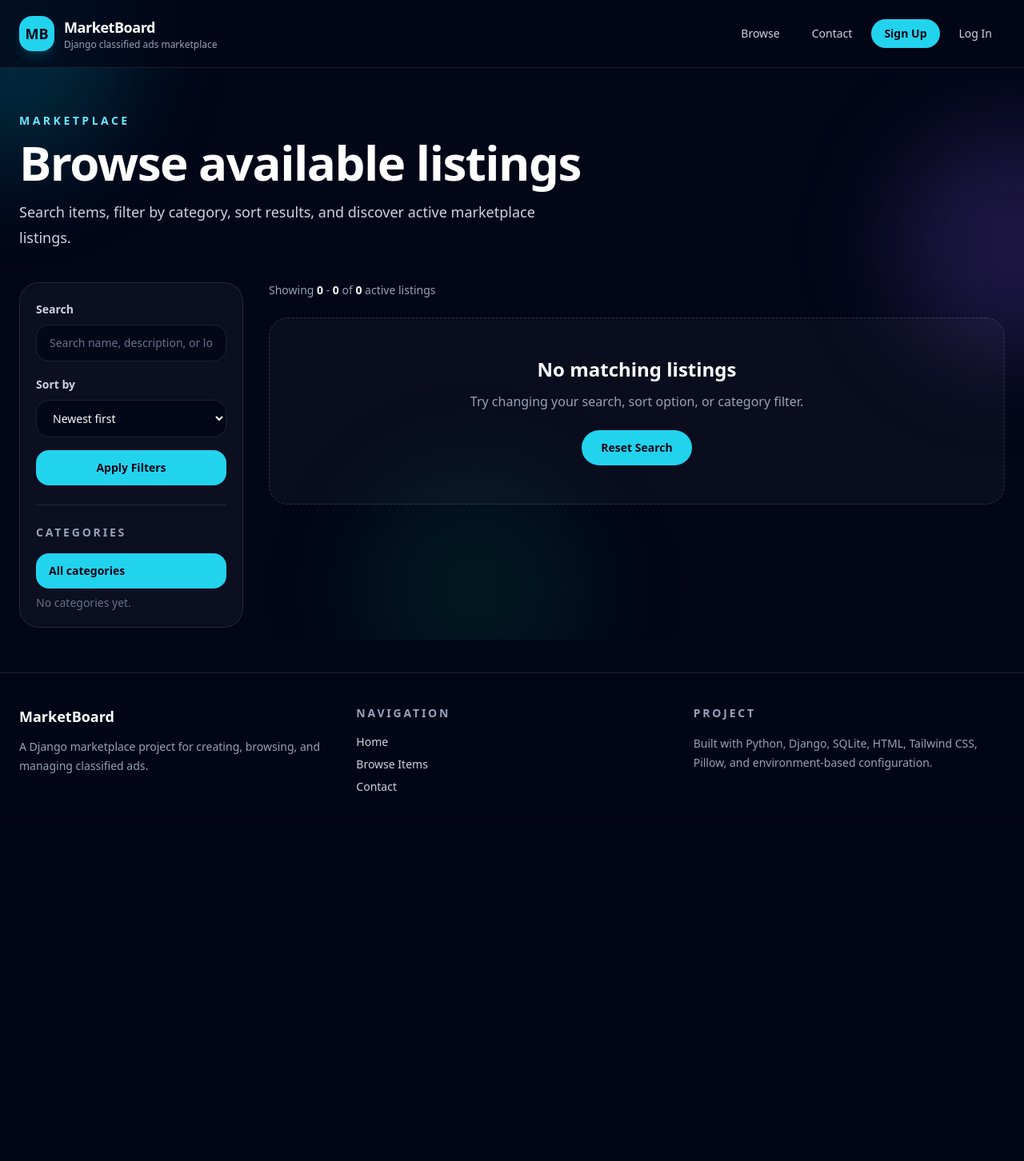
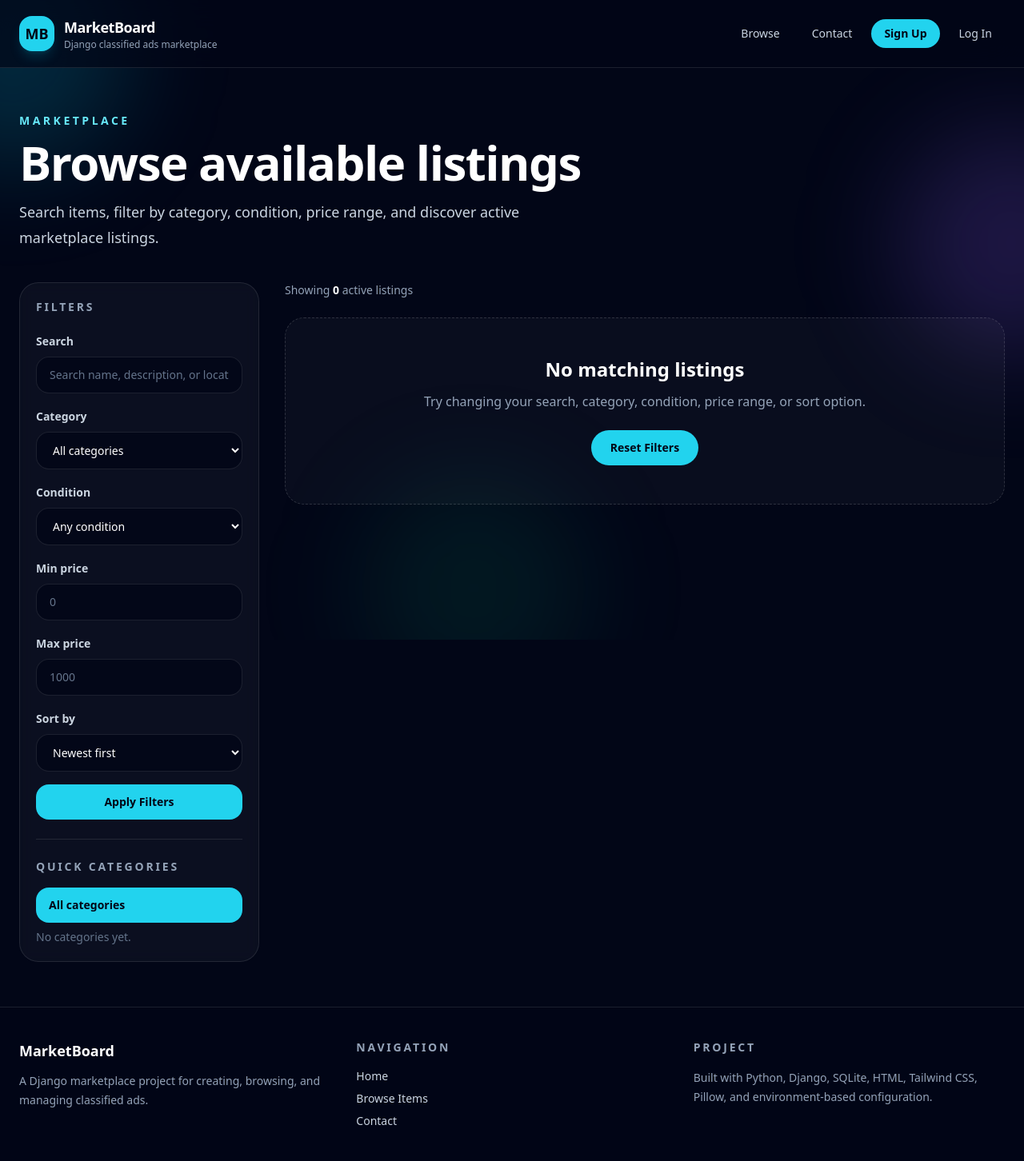
Before and after one commit to mohammad-azimi/MarketBoard, a Django app: page /items/ in a window 1280 px wide. Shown: the whole page at 80% size. Before the commit the page ends 989 px from the top, so only its background shows below. Run offline with Django 4.2, Linux system fonts and the light colour scheme; data that the repository does not hold is empty; some libraries are stand-ins or nearby versions.

Commit message:
Add advanced marketplace filters

```diff
--- a/Panel/item/templates/item/items.html
+++ b/Panel/item/templates/item/items.html
@@ -11,7 +11,7 @@
         Browse available listings
       </h1>
       <p class="mt-4 max-w-2xl text-lg leading-8 text-slate-300">
-        Search items, filter by category, sort results, and discover active marketplace listings.
+        Search items, filter by category, condition, price range, and discover active marketplace listings.
       </p>
     </div>
 
@@ -22,8 +22,20 @@
     {% endif %}
   </div>
 
-  <div class="mt-10 grid gap-8 lg:grid-cols-[280px_1fr]">
+  <div class="mt-10 grid gap-8 lg:grid-cols-[300px_1fr]">
     <aside class="h-fit rounded-[1.5rem] border border-white/10 bg-white/[0.04] p-5 backdrop-blur">
+      <div class="mb-5 flex items-center justify-between">
+        <h2 class="text-sm font-semibold uppercase tracking-[0.2em] text-slate-400">
+          Filters
+        </h2>
+
+        {% if active_filters_count %}
+          <span class="rounded-full bg-cyan-400/10 px-3 py-1 text-xs font-bold text-cyan-300">
+            {{ active_filters_count }} active
+          </span>
+        {% endif %}
+      </div>
+
       <form method="get" action="{% url 'item:items' %}" class="space-y-4">
         <div>
           <label for="query" class="text-sm font-semibold text-slate-300">Search</label>
@@ -34,6 +46,70 @@
             placeholder="Search name, description, or location"
             class="mt-2 w-full rounded-2xl border border-white/10 bg-slate-950/80 px-4 py-3 text-sm text-white outline-none transition placeholder:text-slate-500 focus:border-cyan-400"
           >
+        </div>
+
+        <div>
+          <label for="category" class="text-sm font-semibold text-slate-300">Category</label>
+          <select
+            id="category"
+            name="category"
+            class="mt-2 w-full rounded-2xl border border-white/10 bg-slate-950/80 px-4 py-3 text-sm text-white outline-none transition focus:border-cyan-400"
+          >
+            <option value="0" {% if category_id == 0 %}selected{% endif %}>All categories</option>
+
+            {% for category in categories %}
+              <option value="{{ category.id }}" {% if category.id == category_id %}selected{% endif %}>
+                {{ category.name }}
+              </option>
+            {% endfor %}
+          </select>
+        </div>
+
+        <div>
+          <label for="condition" class="text-sm font-semibold text-slate-300">Condition</label>
+          <select
+            id="condition"
+            name="condition"
+            class="mt-2 w-full rounded-2xl border border-white/10 bg-slate-950/80 px-4 py-3 text-sm text-white outline-none transition focus:border-cyan-400"
+          >
+            <option value="" {% if not condition %}selected{% endif %}>Any condition</option>
+
+            {% for value, label in condition_choices %}
+              <option value="{{ value }}" {% if value == condition %}selected{% endif %}>
+                {{ label }}
+              </option>
+            {% endfor %}
+          </select>
+        </div>
+
+        <div class="grid gap-4 sm:grid-cols-2 lg:grid-cols-1">
+          <div>
+            <label for="min_price" class="text-sm font-semibold text-slate-300">Min price</label>
+            <input
+              id="min_price"
+              name="min_price"
+              type="number"
+              min="0"
+              step="0.01"
+              value="{{ min_price }}"
+              placeholder="0"
+              class="mt-2 w-full rounded-2xl border border-white/10 bg-slate-950/80 px-4 py-3 text-sm text-white outline-none transition placeholder:text-slate-500 focus:border-cyan-400"
+            >
+          </div>
+
+          <div>
+            <label for="max_price" class="text-sm font-semibold text-slate-300">Max price</label>
+            <input
+              id="max_price"
+              name="max_price"
+              type="number"
+              min="0"
+              step="0.01"
+              value="{{ max_price }}"
+              placeholder="1000"
+              class="mt-2 w-full rounded-2xl border border-white/10 bg-slate-950/80 px-4 py-3 text-sm text-white outline-none transition placeholder:text-slate-500 focus:border-cyan-400"
+            >
+          </div>
         </div>
 
         <div>
@@ -52,13 +128,11 @@
           </select>
         </div>
 
-        <input type="hidden" name="category" value="{{ category_id }}">
-
         <button class="w-full rounded-2xl bg-cyan-400 px-5 py-3 text-sm font-bold text-slate-950 transition hover:bg-cyan-300">
           Apply Filters
         </button>
 
-        {% if query or category_id or sort != "newest" %}
+        {% if active_filters_count %}
           <a href="{% url 'item:items' %}" class="block rounded-2xl border border-white/10 px-5 py-3 text-center text-sm font-semibold text-slate-300 transition hover:bg-white/10 hover:text-white">
             Clear Filters
           </a>
@@ -68,11 +142,13 @@
       <div class="my-6 h-px bg-white/10"></div>
 
       <div>
-        <h2 class="text-sm font-semibold uppercase tracking-[0.2em] text-slate-400">Categories</h2>
+        <h2 class="text-sm font-semibold uppercase tracking-[0.2em] text-slate-400">
+          Quick Categories
+        </h2>
 
         <div class="mt-4 space-y-2">
           <a
-            href="{% url 'item:items' %}{% if query or sort != 'newest' %}?{% if query %}query={{ query }}{% endif %}{% if query and sort != 'newest' %}&{% endif %}{% if sort != 'newest' %}sort={{ sort }}{% endif %}{% endif %}"
+            href="{% url 'item:items' %}"
             class="flex items-center justify-between rounded-2xl px-4 py-3 text-sm font-semibold transition {% if category_id == 0 %}bg-cyan-400 text-slate-950{% else %}bg-white/[0.03] text-slate-300 hover:bg-white/10 hover:text-white{% endif %}"
           >
             <span>All categories</span>
@@ -80,7 +156,7 @@
 
           {% for category in categories %}
             <a
-              href="{% url 'item:items' %}?category={{ category.id }}{% if query %}&query={{ query }}{% endif %}{% if sort != 'newest' %}&sort={{ sort }}{% endif %}"
+              href="{% url 'item:items' %}?category={{ category.id }}"
               class="flex items-center justify-between rounded-2xl px-4 py-3 text-sm font-semibold transition {% if category.id == category_id %}bg-cyan-400 text-slate-950{% else %}bg-white/[0.03] text-slate-300 hover:bg-white/10 hover:text-white{% endif %}"
             >
               <span>{{ category.name }}</span>
@@ -95,6 +171,7 @@
 
     <div>
       <div class="mb-6 flex flex-col justify-between gap-3 sm:flex-row sm:items-center">
+        {% if total_items %}
           <p class="text-sm text-slate-400">
             Showing
             <span class="font-bold text-white">{{ page_obj.start_index }}</span>
@@ -104,6 +181,11 @@
             <span class="font-bold text-white">{{ total_items }}</span>
             active listing{{ total_items|pluralize }}
           </p>
+        {% else %}
+          <p class="text-sm text-slate-400">
+            Showing <span class="font-bold text-white">0</span> active listings
+          </p>
+        {% endif %}
 
         {% if page_obj.has_other_pages %}
           <p class="text-sm text-slate-500">
@@ -165,9 +247,10 @@
         {% empty %}
           <div class="col-span-full rounded-[1.5rem] border border-dashed border-white/15 bg-white/[0.03] p-12 text-center">
             <h3 class="text-2xl font-black text-white">No matching listings</h3>
-            <p class="mt-3 text-slate-400">Try changing your search, sort option, or category filter.</p>
+            <p class="mt-3 text-slate-400">Try changing your search, category, condition, price range, or sort option.</p>
+
             <a href="{% url 'item:items' %}" class="mt-6 inline-flex rounded-full bg-cyan-400 px-6 py-3 text-sm font-bold text-slate-950 transition hover:bg-cyan-300">
-              Reset Search
+              Reset Filters
             </a>
           </div>
         {% endfor %}
@@ -178,7 +261,7 @@
           <div>
             {% if page_obj.has_previous %}
               <a
-                href="?page={{ page_obj.previous_page_number }}{% if query %}&query={{ query }}{% endif %}{% if category_id %}&category={{ category_id }}{% endif %}{% if sort %}&sort={{ sort }}{% endif %}"
+                href="?page={{ page_obj.previous_page_number }}{% if preserved_querystring %}&{{ preserved_querystring }}{% endif %}"
                 class="inline-flex rounded-full border border-white/10 bg-white/5 px-5 py-3 text-sm font-bold text-white transition hover:bg-white/10"
               >
                 ← Previous
@@ -198,7 +281,7 @@
                 </span>
               {% else %}
                 <a
-                  href="?page={{ page_number }}{% if query %}&query={{ query }}{% endif %}{% if category_id %}&category={{ category_id }}{% endif %}{% if sort %}&sort={{ sort }}{% endif %}"
+                  href="?page={{ page_number }}{% if preserved_querystring %}&{{ preserved_querystring }}{% endif %}"
                   class="flex h-10 w-10 items-center justify-center rounded-full border border-white/10 bg-white/5 text-sm font-bold text-white transition hover:bg-white/10"
                 >
                   {{ page_number }}
@@ -210,7 +293,7 @@
           <div>
             {% if page_obj.has_next %}
               <a
-                href="?page={{ page_obj.next_page_number }}{% if query %}&query={{ query }}{% endif %}{% if category_id %}&category={{ category_id }}{% endif %}{% if sort %}&sort={{ sort }}{% endif %}"
+                href="?page={{ page_obj.next_page_number }}{% if preserved_querystring %}&{{ preserved_querystring }}{% endif %}"
                 class="inline-flex rounded-full border border-white/10 bg-white/5 px-5 py-3 text-sm font-bold text-white transition hover:bg-white/10"
               >
                 Next →
--- a/Panel/item/views.py
+++ b/Panel/item/views.py
@@ -9,8 +9,11 @@ from .models import Category, Favorite, Item
 
 
 def items(request):
-    query = request.GET.get("query", "")
+    query = request.GET.get("query", "").strip()
     category_id = request.GET.get("category", "0")
+    condition = request.GET.get("condition", "")
+    min_price = request.GET.get("min_price", "").strip()
+    max_price = request.GET.get("max_price", "").strip()
     sort = request.GET.get("sort", "newest")
     page = request.GET.get("page", 1)
 
@@ -44,6 +47,64 @@ def items(request):
             | Q(location__icontains=query)
         )
 
+    if condition:
+        valid_conditions = [choice[0] for choice in Item.CONDITION_CHOICES]
+
+        if condition in valid_conditions:
+            items_queryset = items_queryset.filter(condition=condition)
+        else:
+            condition = ""
+
+    min_price_value = None
+    max_price_value = None
+
+    if min_price:
+        try:
+            min_price_value = float(min_price)
+            if min_price_value >= 0:
+                items_queryset = items_queryset.filter(price__gte=min_price_value)
+            else:
+                min_price = ""
+        except ValueError:
+            min_price = ""
+
+    if max_price:
+        try:
+            max_price_value = float(max_price)
+            if max_price_value >= 0:
+                items_queryset = items_queryset.filter(price__lte=max_price_value)
+            else:
+                max_price = ""
+        except ValueError:
+            max_price = ""
+
+    if (
+        min_price_value is not None
+        and max_price_value is not None
+        and min_price_value > max_price_value
+    ):
+        messages.warning(
+            request,
+            "Minimum price is higher than maximum price, so price filters were ignored.",
+        )
+        min_price = ""
+        max_price = ""
+
+        items_queryset = Item.objects.filter(is_sold=False)
+
+        if selected_category_id:
+            items_queryset = items_queryset.filter(Category_id=selected_category_id)
+
+        if query:
+            items_queryset = items_queryset.filter(
+                Q(name__icontains=query)
+                | Q(description__icontains=query)
+                | Q(location__icontains=query)
+            )
+
+        if condition:
+            items_queryset = items_queryset.filter(condition=condition)
+
     items_queryset = items_queryset.order_by(order_by)
 
     paginator = Paginator(items_queryset, 6)
@@ -55,6 +116,33 @@ def items(request):
     except EmptyPage:
         items_page = paginator.page(paginator.num_pages)
 
+    active_filters_count = 0
+
+    if query:
+        active_filters_count += 1
+
+    if selected_category_id:
+        active_filters_count += 1
+
+    if condition:
+        active_filters_count += 1
+
+    if min_price:
+        active_filters_count += 1
+
+    if max_price:
+        active_filters_count += 1
+
+    if sort != "newest":
+        active_filters_count += 1
+
+    query_params = request.GET.copy()
+
+    if "page" in query_params:
+        query_params.pop("page")
+
+    preserved_querystring = query_params.urlencode()
+
     return render(
         request,
         "item/items.html",
@@ -64,8 +152,14 @@ def items(request):
             "query": query,
             "categories": categories,
             "category_id": selected_category_id,
+            "condition": condition,
+            "condition_choices": Item.CONDITION_CHOICES,
+            "min_price": min_price,
+            "max_price": max_price,
             "sort": sort,
             "total_items": paginator.count,
+            "active_filters_count": active_filters_count,
+            "preserved_querystring": preserved_querystring,
         },
     )
 
```
Lines whose indentation alone changed are shown as unchanged.
